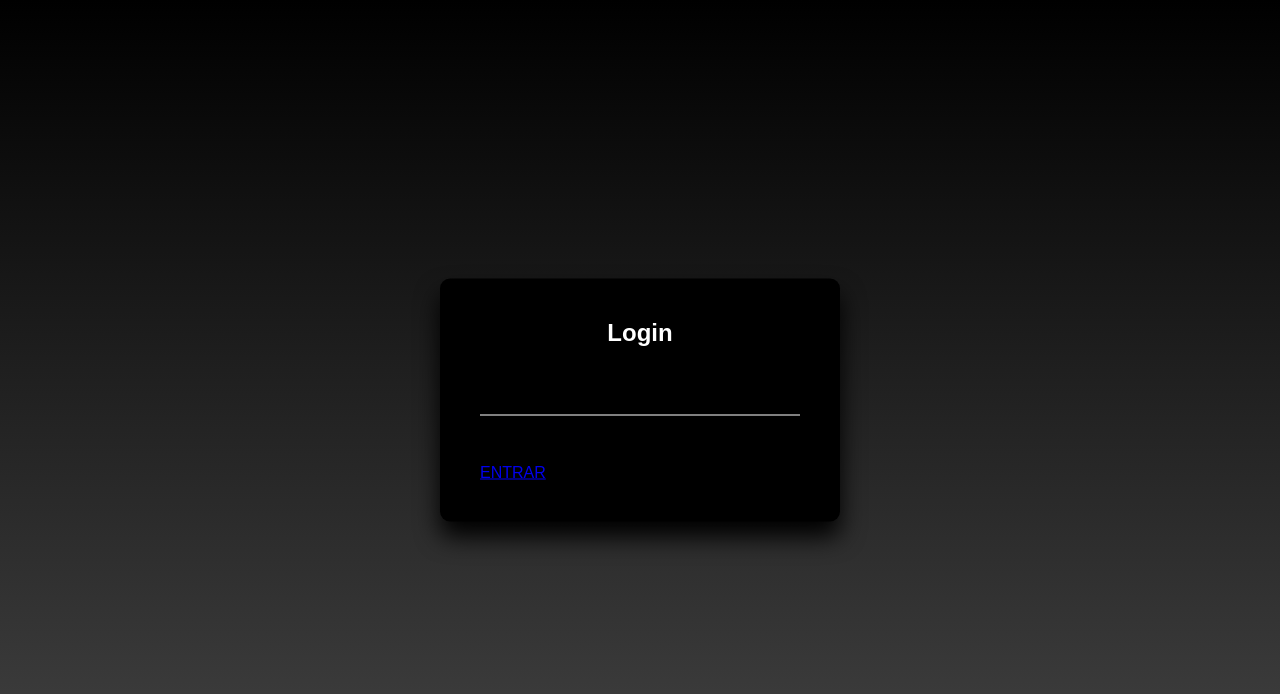
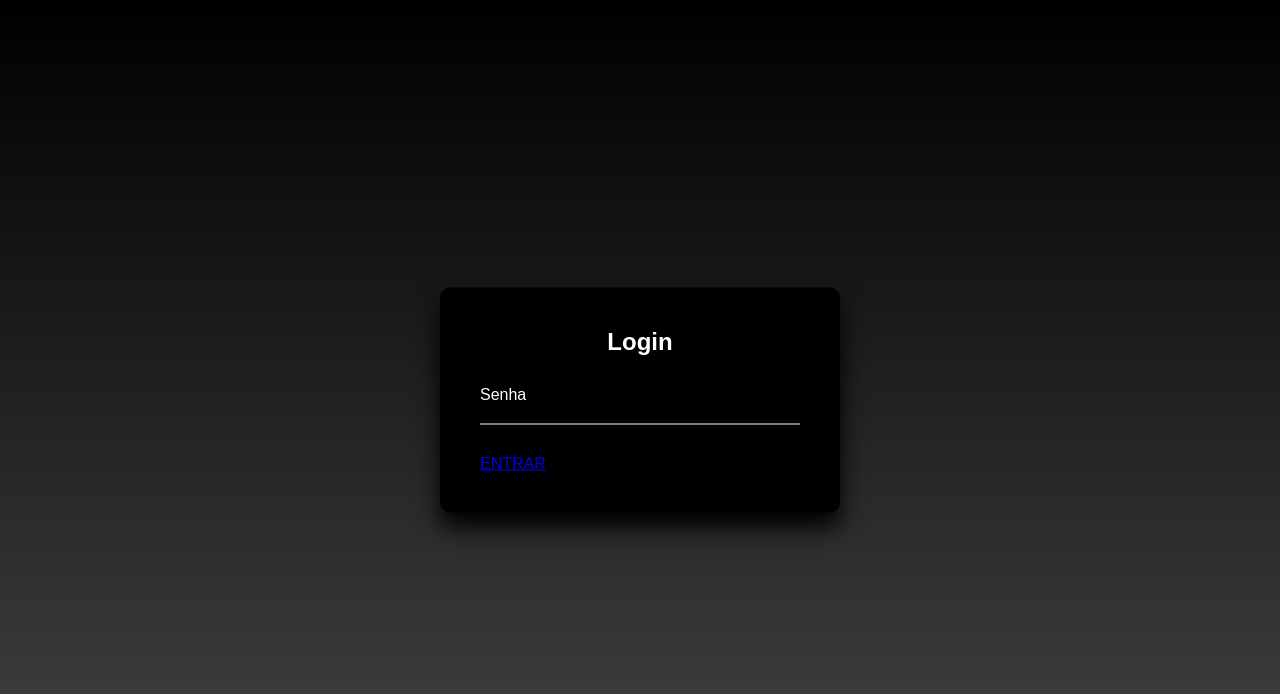
Before and after one commit to joaomarcos2022/tela-de-login-one, a plain HTML site: page index.html in a window 1280 px wide. Drawn offline with Linux system fonts and the light colour scheme.

Commit message:
Update style.css

```diff
--- a/style.css
+++ b/style.css
@@ -44,3 +44,14 @@ body {
     outline: none;
     background: transparent;
 }
+
+.login-box .user-box label {
+    position: absolute;
+    top: 0;
+    left: 0;
+    padding: 10 px 0;
+    font-size: 16px;
+    color: #fff;
+    pointer-events: none;
+    transition: .5s;
+}
```
